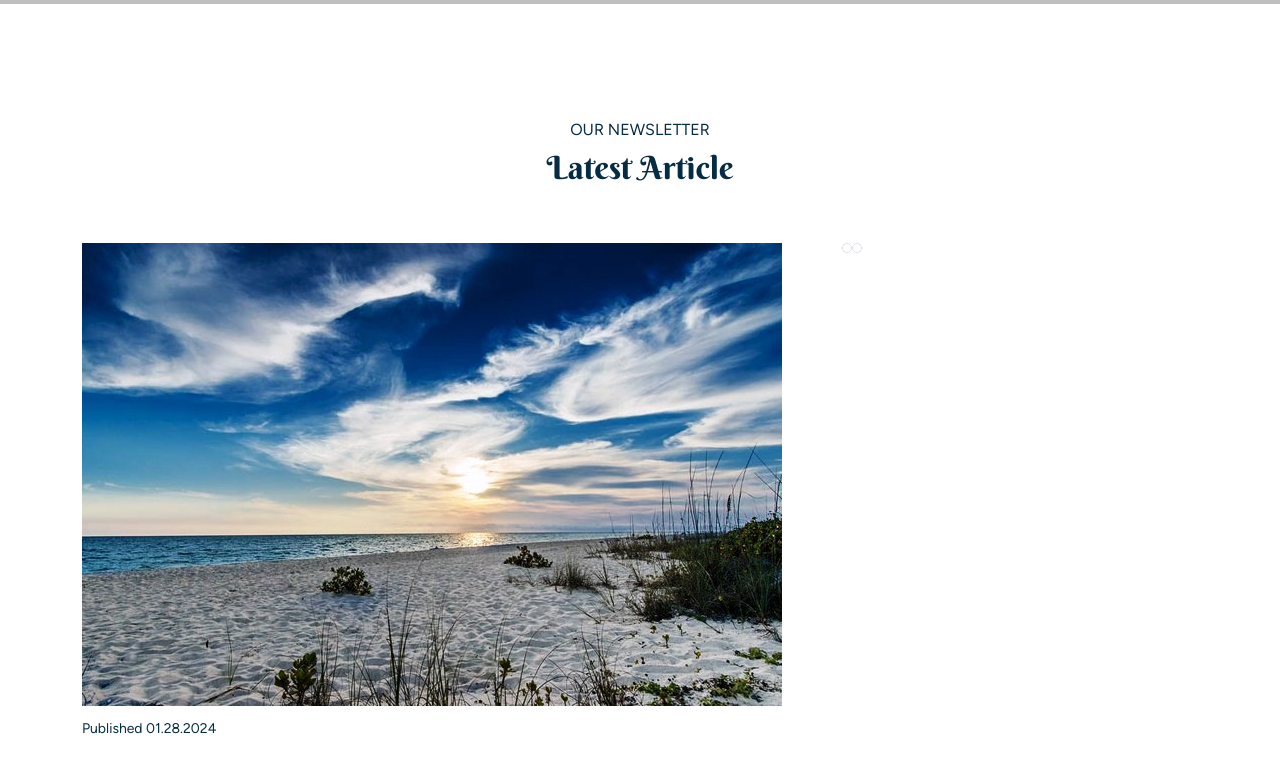
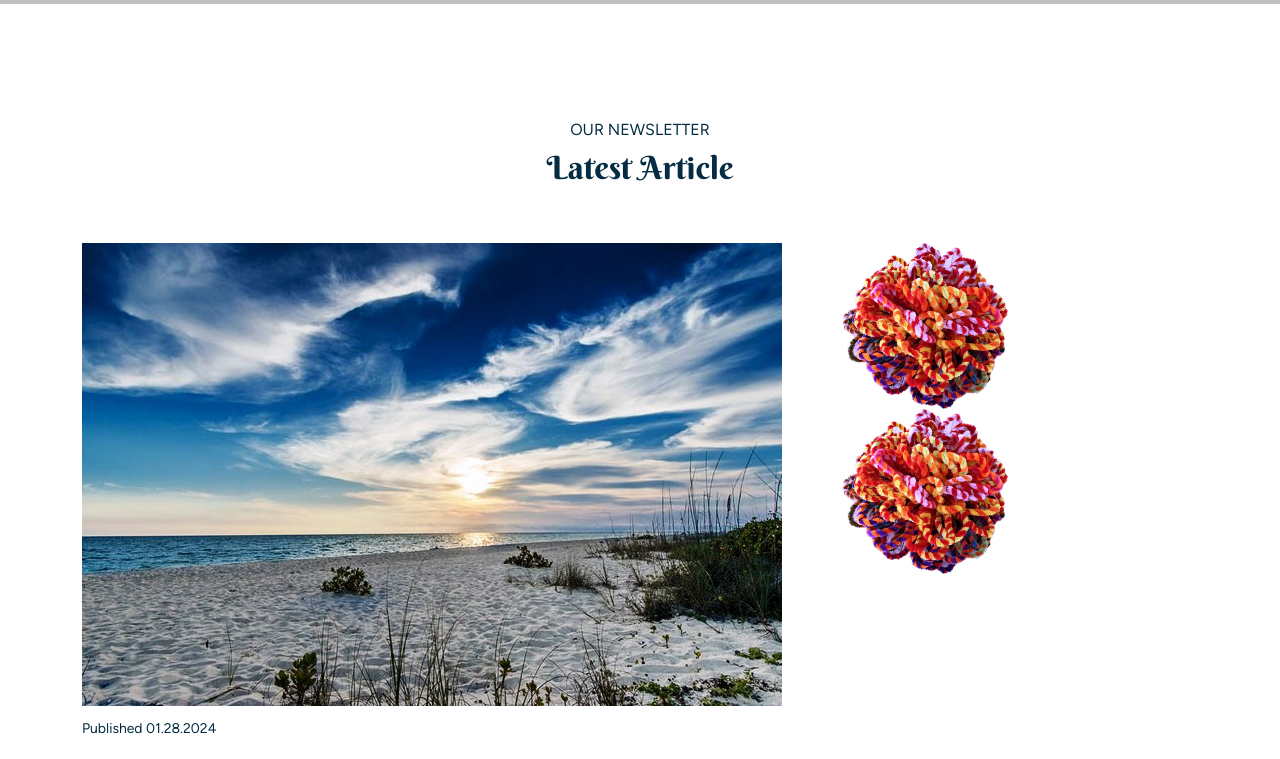
Before and after one commit to philemmons/MCF, a PHP site: page /newsletter.php in a window 1280 px wide. Shown: the part 444-1203 px from the top of the page. Run offline with PHP 8.4, Linux system fonts and the light colour scheme; some libraries are stand-ins or nearby versions.

Commit message:
test run 6

```diff
--- a/newsletter.php
+++ b/newsletter.php
@@ -128,10 +128,14 @@ include_once 'header.inc'
                     </article>
 
                     <div class="col-lg-4 col-sm-12 col-12">
-                        <div class="d-flex">
-                            <a href="#" class="img-thumbnail" style="background-image: url(images/mcf-flower-1.png);"></a>
+                        <div class="row">
+                            <div class='col-md-6 col-sm-12'>
 
-                            <a href="#" class="img-thumbnail" style="background-image: url(images/mcf-flower-1.png);"></a>
+                                <a href=purchase.php> <img src="images/mcf-flower-1.png" class="img-fluid" alt="MCF's Chenille Stems flower one."></a>
+
+                                <a href=purchase.php><img src="images/mcf-flower-1.png" class="img-fluid" alt="MCF's Chenille Stems flower one."></a>
+
+                            </div>
                         </div>
                     </div>
 
```
